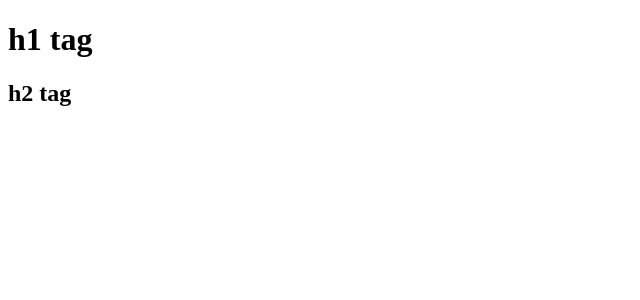
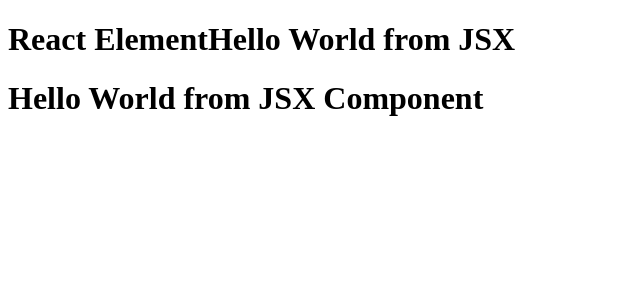
Before and after one commit to RaghavSewda/react-zen, a React (Vite) app: page / in a window 1280 px wide. Shown: the top 300 px of the page, without its empty margins (0-640 px from the left). Built offline with nearby package versions, Linux system fonts and the light colour scheme.

Commit message:
episode-3

```diff
--- a/App.js
+++ b/App.js
@@ -1,32 +1,31 @@
-// const heading = React.createElement(
-//   "h1",
-//   { id: "heading" },
-//   "Hello from React"
-// );
-
 import React from "react";
 import ReactDOM from "react-dom/client";
 
-const parent = React.createElement(
-  "div",
-  { id: "parent" },
-  React.createElement("div", { id: "child" }, [
-    React.createElement("h1", {}, "h1 tag"),
-    React.createElement("h2", {}, "h2 tag"),
-  ])
-);
+// ReactElement(JS object) => HTMLElement
+// const heading = React.createElement("h1", { id: "heading" }, "Hello World!");
 
-// const parent = React.createElement("div", { id: "parent" }, [
-//   React.createElement("div", { id: "child1" }, [
-//     React.createElement("h1", {}, "I'm a h1 tag"),
-//     React.createElement("h2", {}, "I'm a h2 tag"),
-//   ]),
-//   React.createElement("div", { id: "child2" }, [
-//     React.createElement("h1", {}, "I'm a h1 tag"),
-//     React.createElement("h2", {}, "I'm a h2 tag"),
-//   ]),
-// ]);
+// JSX (transpiled before it reaches the JS engine) - Parcel - Babel
+
+// JSX => Babel compiles it to React.createElement => ReactElement-JS object => HTMLElement(render)
+const elem = <span>React Element</span>;
+const Title = () => {
+  return (
+    <h1 className="heading">
+      {elem}
+      Hello World from JSX
+    </h1>
+  );
+};
+
+const HeadingComponent = () => {
+  return (
+    <div className="container">
+      <Title />
+      <h1 className="heading"> Hello World from JSX Component</h1>
+    </div>
+  );
+};
 
 const root = ReactDOM.createRoot(document.getElementById("root"));
 
-root.render(parent);
+root.render(<HeadingComponent />);
--- a/index.html
+++ b/index.html
@@ -8,7 +8,7 @@
   </head>
   <body>
     <div id="root">
-      <h1>Raghav here!</h1>
+      <h1>Not rendered</h1>
     </div>
 
     <script type="module" src="./App.js"></script>
--- a/package.json
+++ b/package.json
@@ -3,6 +3,7 @@
   "version": "1.0.0",
   "description": "This is a learnhub",
   "scripts": {
+    "start": "parcel index.html",
     "test": "jest"
   },
   "repository": {
```
